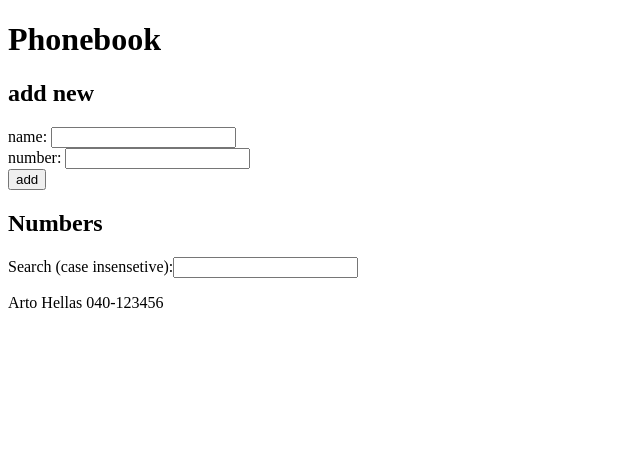
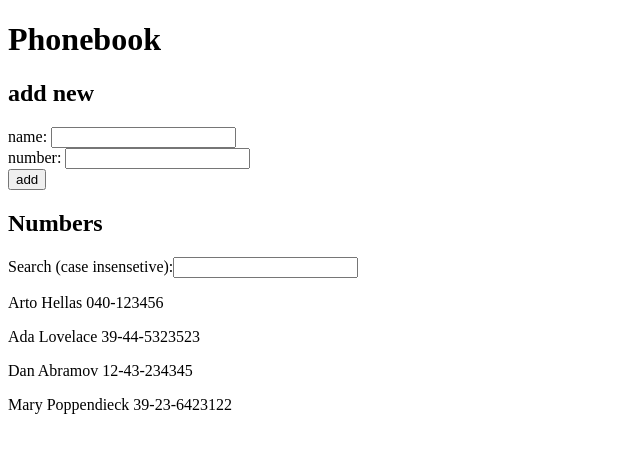
Before and after one commit to Heir-of-God/fullstack-course, a React (Vite) app in the folder part2/exercises/phonebook/: page / in a window 1280 px wide. Shown: the top 452 px of the page, without its empty margins (0-640 px from the left). Built offline with nearby package versions, Linux system fonts and the light colour scheme; data requests are answered from the project's data file; the HTML template or start-up script is replaced by a standard one.

Commit message:
feat: initial list is fetched from server, completed exercise 2.11

```diff
--- /dev/null
+++ b/part2/exercises/phonebook/db.json
@@ -0,0 +1,24 @@
+{
+  "persons": [
+    {
+      "name": "Arto Hellas",
+      "number": "040-123456",
+      "id": "1"
+    },
+    {
+      "name": "Ada Lovelace",
+      "number": "39-44-5323523",
+      "id": "2"
+    },
+    {
+      "name": "Dan Abramov",
+      "number": "12-43-234345",
+      "id": "3"
+    },
+    {
+      "name": "Mary Poppendieck",
+      "number": "39-23-6423122",
+      "id": "4"
+    }
+  ]
+}
--- a/part2/exercises/phonebook/package.json
+++ b/part2/exercises/phonebook/package.json
@@ -7,9 +7,11 @@
     "dev": "vite",
     "build": "vite build",
     "lint": "eslint .",
-    "preview": "vite preview"
+    "preview": "vite preview",
+    "server": "json-server -p 3001 db.json"
   },
   "dependencies": {
+    "axios": "^1.18.1",
     "react": "^19.2.7",
     "react-dom": "^19.2.7"
   },
@@ -22,6 +24,7 @@
     "eslint-plugin-react-hooks": "^7.1.1",
     "eslint-plugin-react-refresh": "^0.5.3",
     "globals": "^17.7.0",
+    "json-server": "^1.0.0-beta.15",
     "vite": "^8.1.1"
   }
 }
--- a/part2/exercises/phonebook/src/App.jsx
+++ b/part2/exercises/phonebook/src/App.jsx
@@ -1,15 +1,20 @@
-import { useState } from "react";
+import { useState, useEffect } from "react";
 import NewPersonForm from "./components/NewRecordForm";
 import PhonebookSearch from "./components/PhonebookSearch";
 import PhonebookList from "./components/PhonebookList";
+import axios from "axios";
 
 const App = () => {
-  const [persons, setPersons] = useState([
-    { name: "Arto Hellas", number: "040-123456" },
-  ]);
+  const [persons, setPersons] = useState([]);
   const [newName, setNewName] = useState("");
   const [newNumber, setNewNumber] = useState("");
   const [filterValue, setFilterValue] = useState("");
+
+  useEffect(() => {
+    axios.get("http://localhost:3001/persons").then((response) => {
+      setPersons(response.data);
+    });
+  }, []);
 
   function handleNewNameSubmission(event) {
     event.preventDefault();
```
Also changed, not shown: 1 other file (tests, documents, lock files or other folders).
